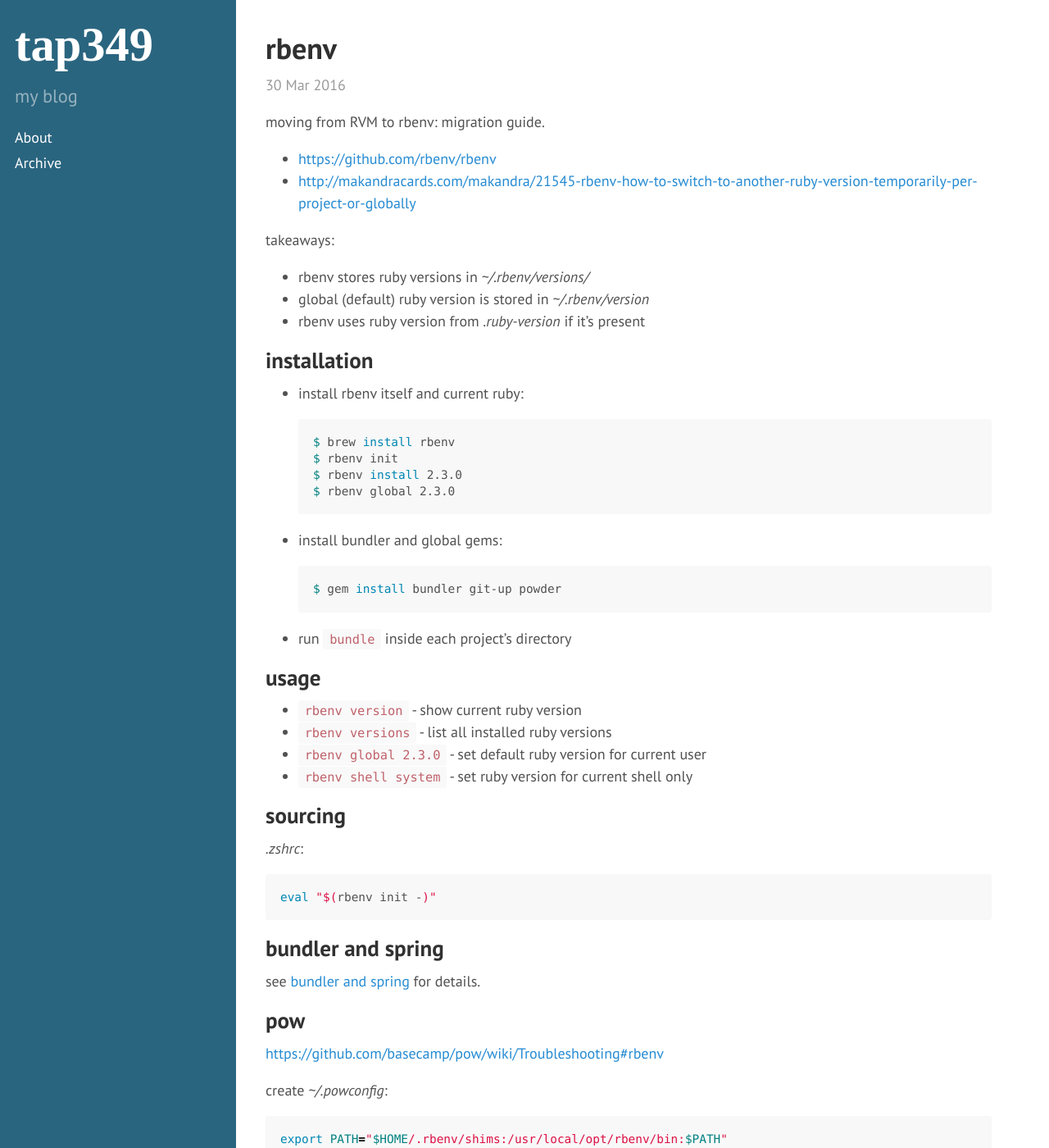
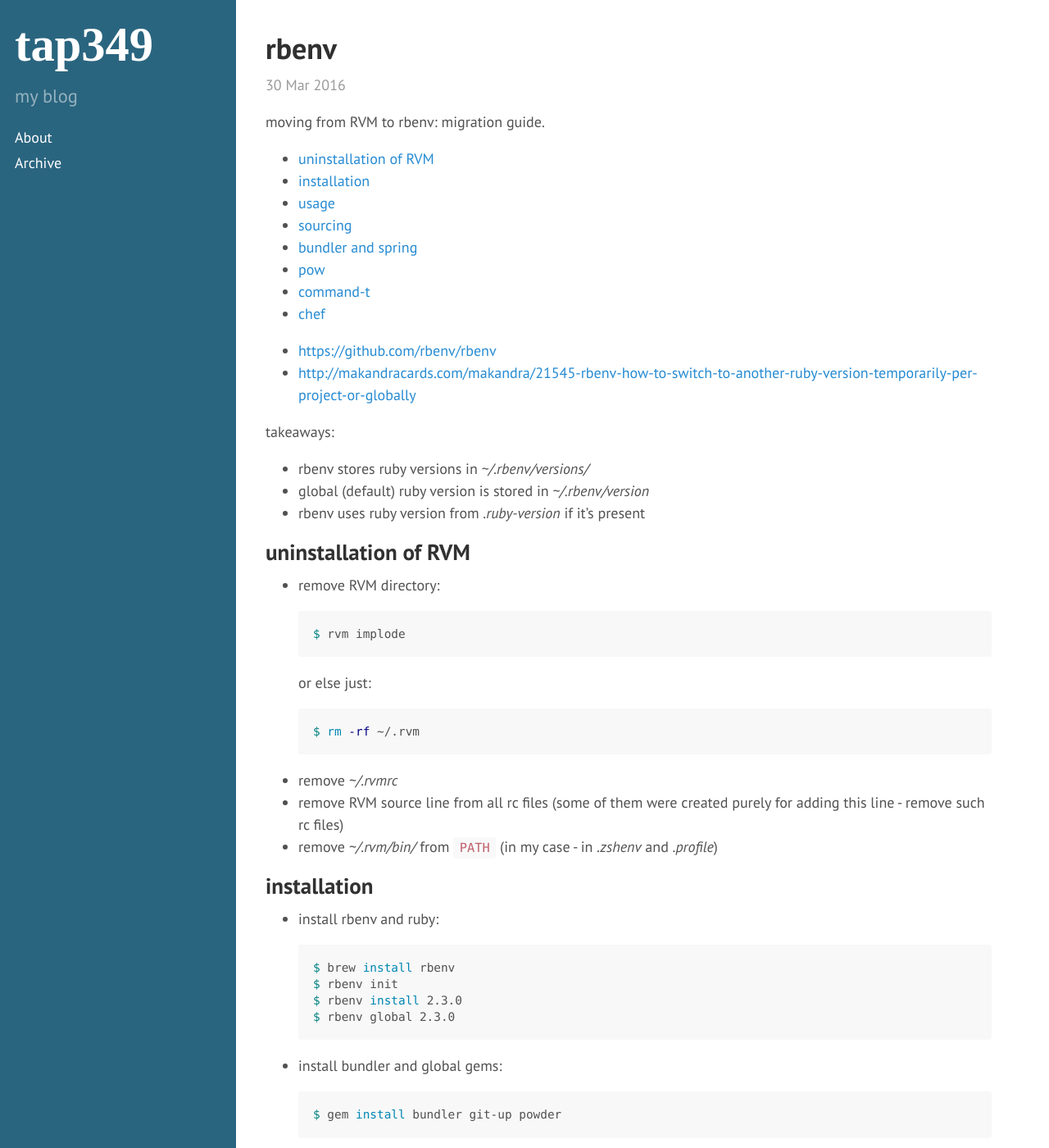
Before and after one commit to tap349/tap349.github.io, a Jekyll site: the page built from _posts/2016-03-30-rbenv.md, in a window 1280 px wide and 1400 px high. Shown: the whole window at 82% size. Built offline with Jekyll 4.4.1, drawn with Linux system fonts in a browser that asks for light colours.

Commit message:
update 2016-04-01_10:16:29

````diff
--- a/_posts/2016-03-30-rbenv.md
+++ b/_posts/2016-03-30-rbenv.md
@@ -10,6 +10,9 @@
 
 <!-- more -->
 
+* TOC
+{:toc}
+
 - <https://github.com/rbenv/rbenv>
 - <http://makandracards.com/makandra/21545-rbenv-how-to-switch-to-another-ruby-version-temporarily-per-project-or-globally>
 
@@ -19,9 +22,28 @@
 - global (default) ruby version is stored in _~/.rbenv/version_
 - rbenv uses ruby version from _.ruby-version_ if it's present
 
+## uninstallation of RVM
+
+- remove RVM directory:
+
+  ```sh
+  $ rvm implode
+  ```
+
+  or else just:
+
+  ```sh
+  $ rm -rf ~/.rvm
+  ```
+
+- remove _~/.rvmrc_
+- remove RVM source line from all rc files
+  (some of them were created purely for adding this line - remove such rc files)
+- remove _~/.rvm/bin/_ from `PATH` (in my case - in _.zshenv_ and _.profile_)
+
 ## installation
 
-- install rbenv itself and current ruby:
+- install rbenv and ruby:
 
   ```sh
   $ brew install rbenv
````
Also changed, not shown: _posts/2016-03-30-rvm.md (+1 -1 lines).
